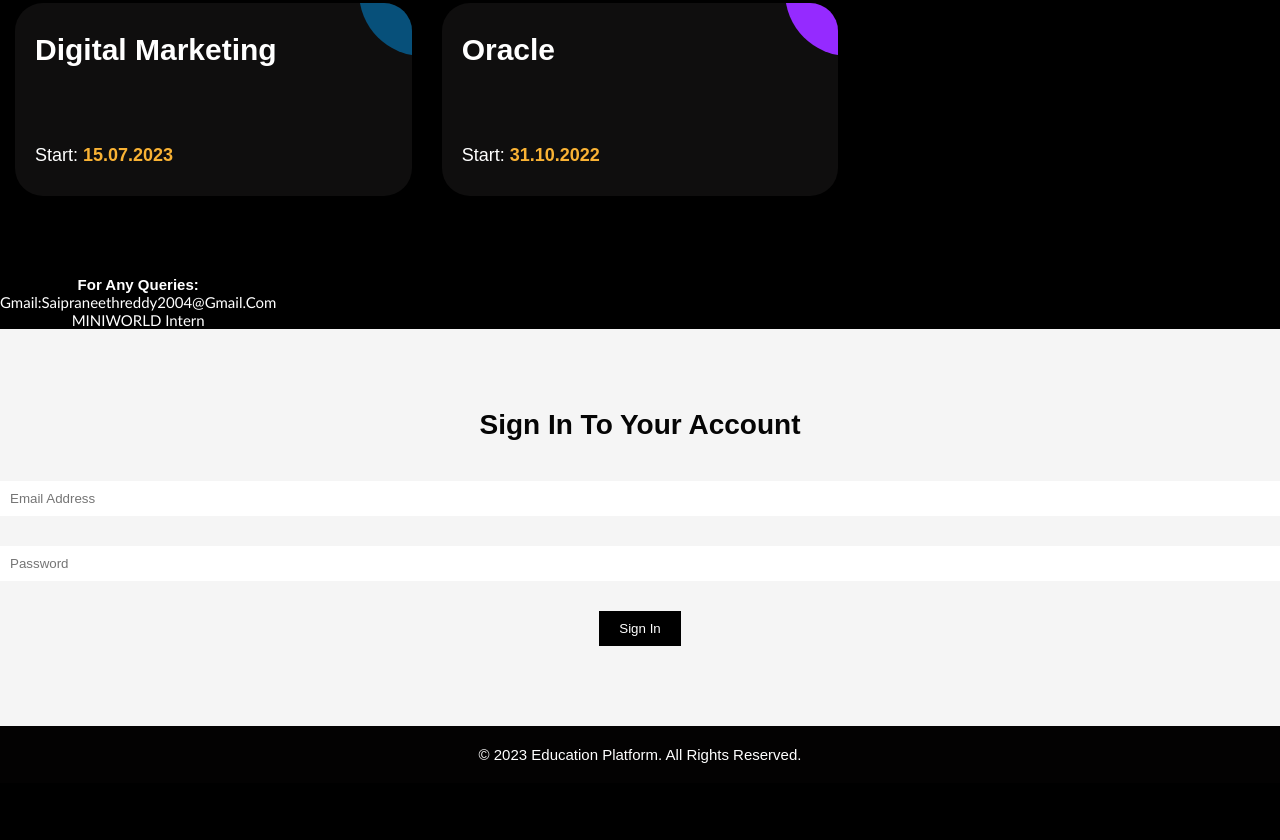
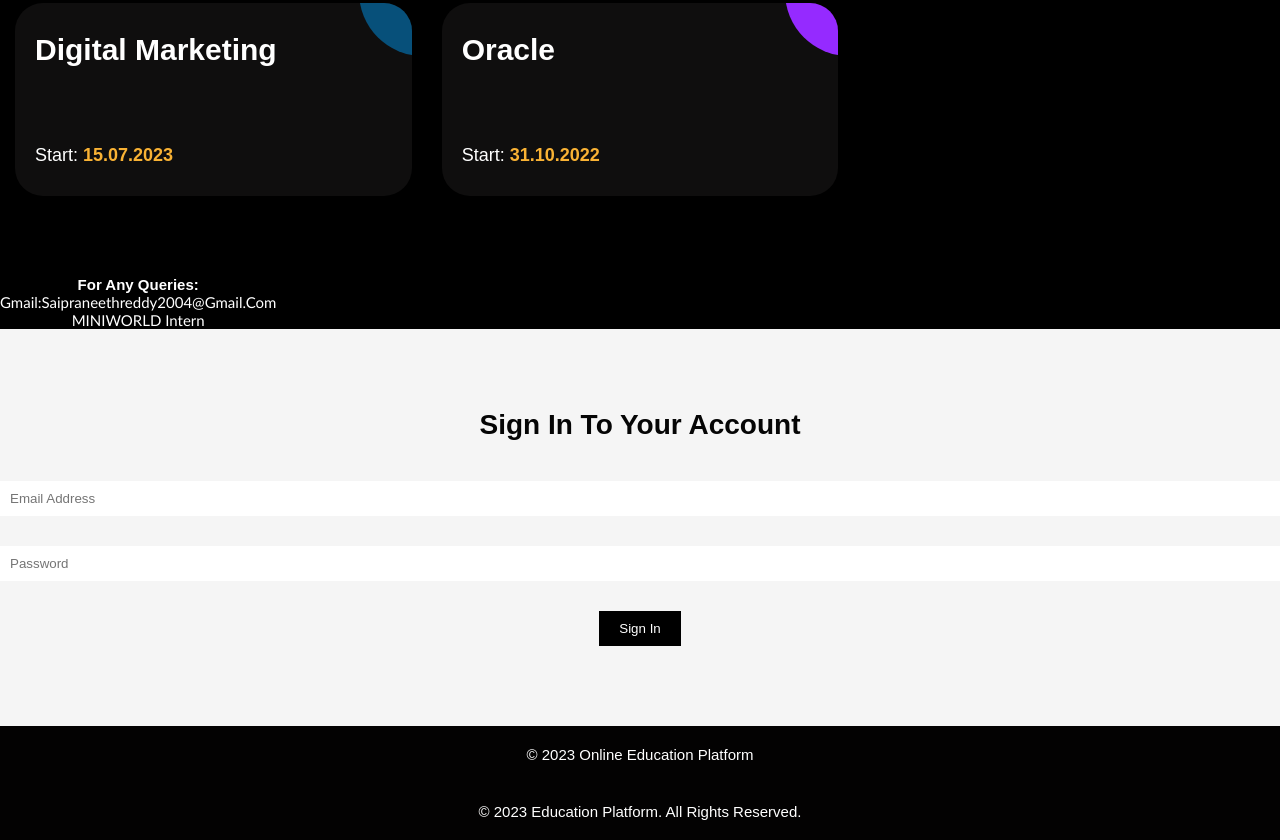
Before and after one commit to Praneeth074/MiniWorld-Landing-page-of-online-education-platform-, a plain HTML site: page index.html in a window 1280 px wide. Shown: the part 2800-3640 px from the top of the page. Before the commit the page ends 3583 px from the top, so only its background shows below. Drawn offline with Linux system fonts and the light colour scheme.

Commit message:
index.html

```diff
--- a/index.html
+++ b/index.html
@@ -282,7 +282,11 @@
 
 </section>
 <section>
-
+	  <footer class="footer">
+    <div class="footerContainer">
+        <p class="copyright">© 2023 Online Education Platform</p>
+    </div>
+</footer>
 </section>
 
   <script src="script.js"></script>
```
